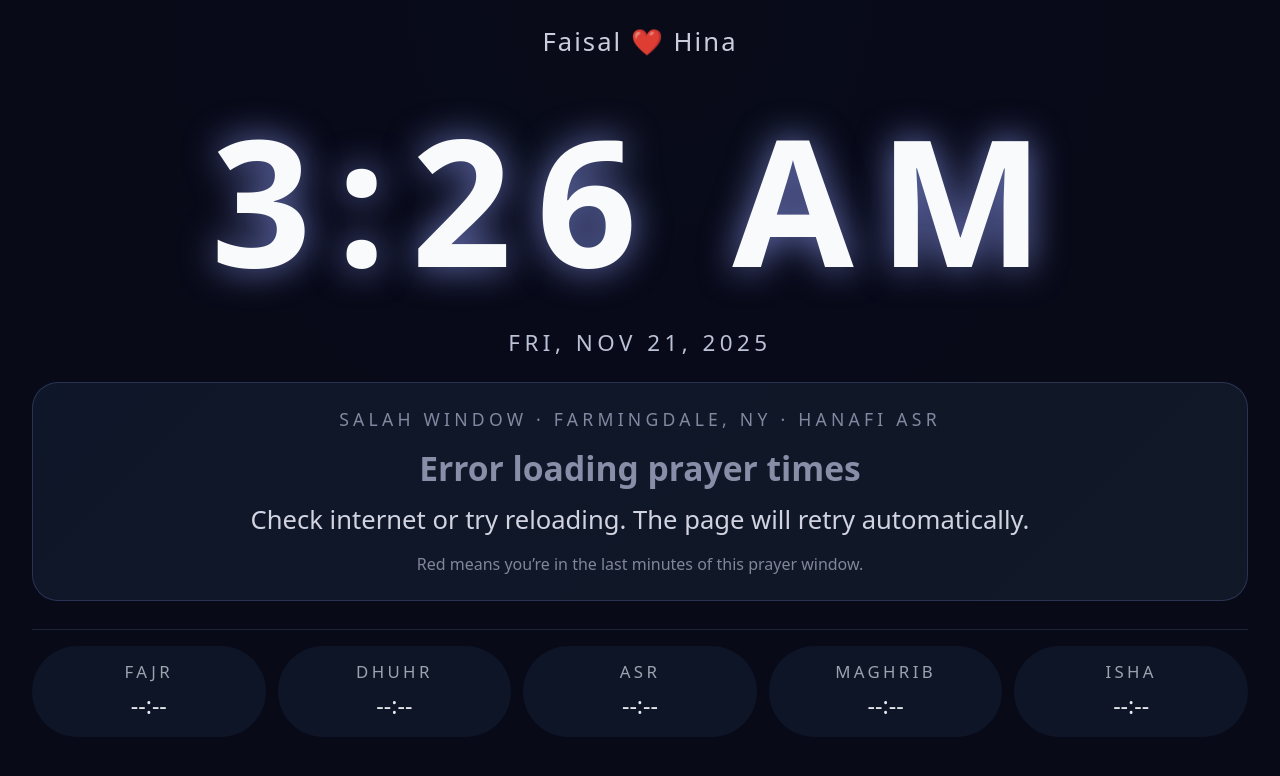
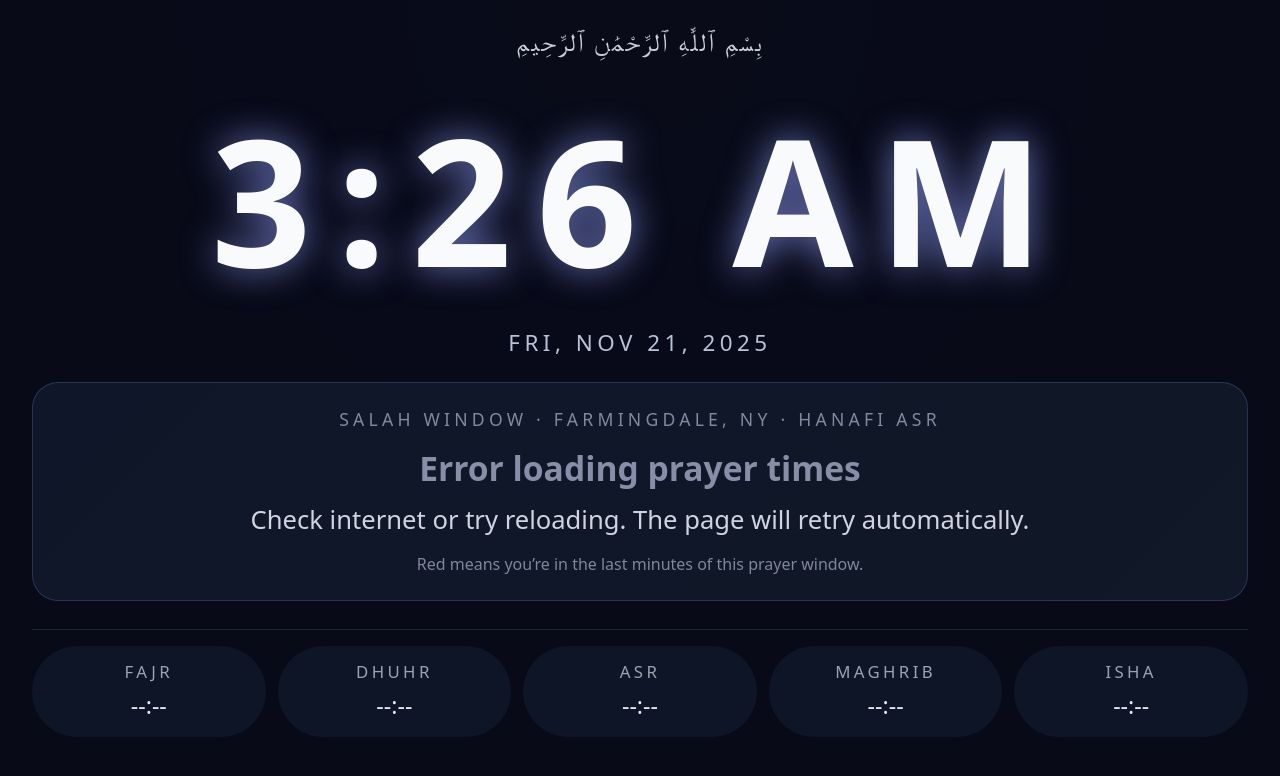
Before and after one commit to faisalac3/Mfafajrclock, a plain HTML site: page index.html in a window 1280 px wide. Drawn offline with Linux system fonts and the light colour scheme; no server answers.

Commit message:
Change header text to Arabic phrase

```diff
--- a/index.html
+++ b/index.html
@@ -221,7 +221,7 @@
 <body>
   <div class="wrapper">
 
-    <div class="header-love">Faisal ❤️ Hina</div>
+    <div class="header-love"> بِسْمِ ٱللَّٰهِ ٱلرَّحْمَٰنِ ٱلرَّحِيمِ </div>
 
     <div class="clock-container">
       <div id="time" class="time">--:--</div>
```
